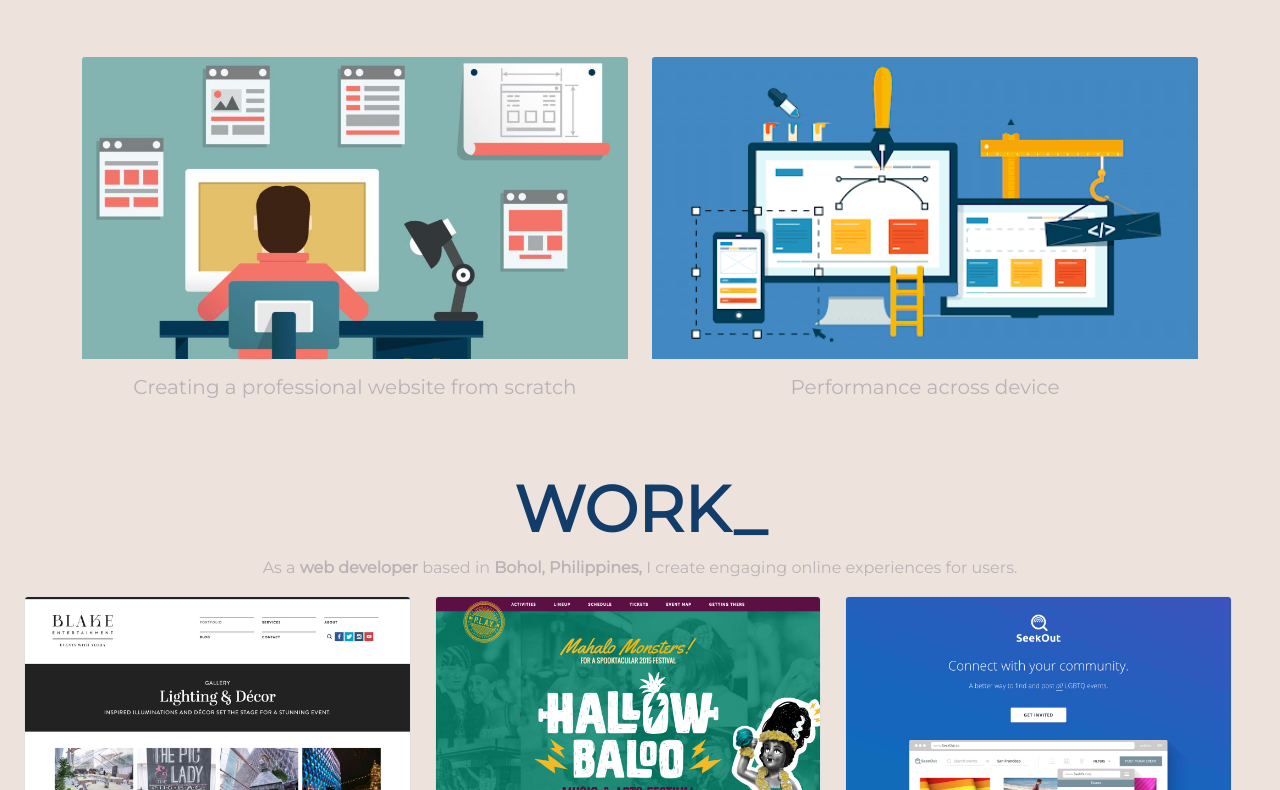
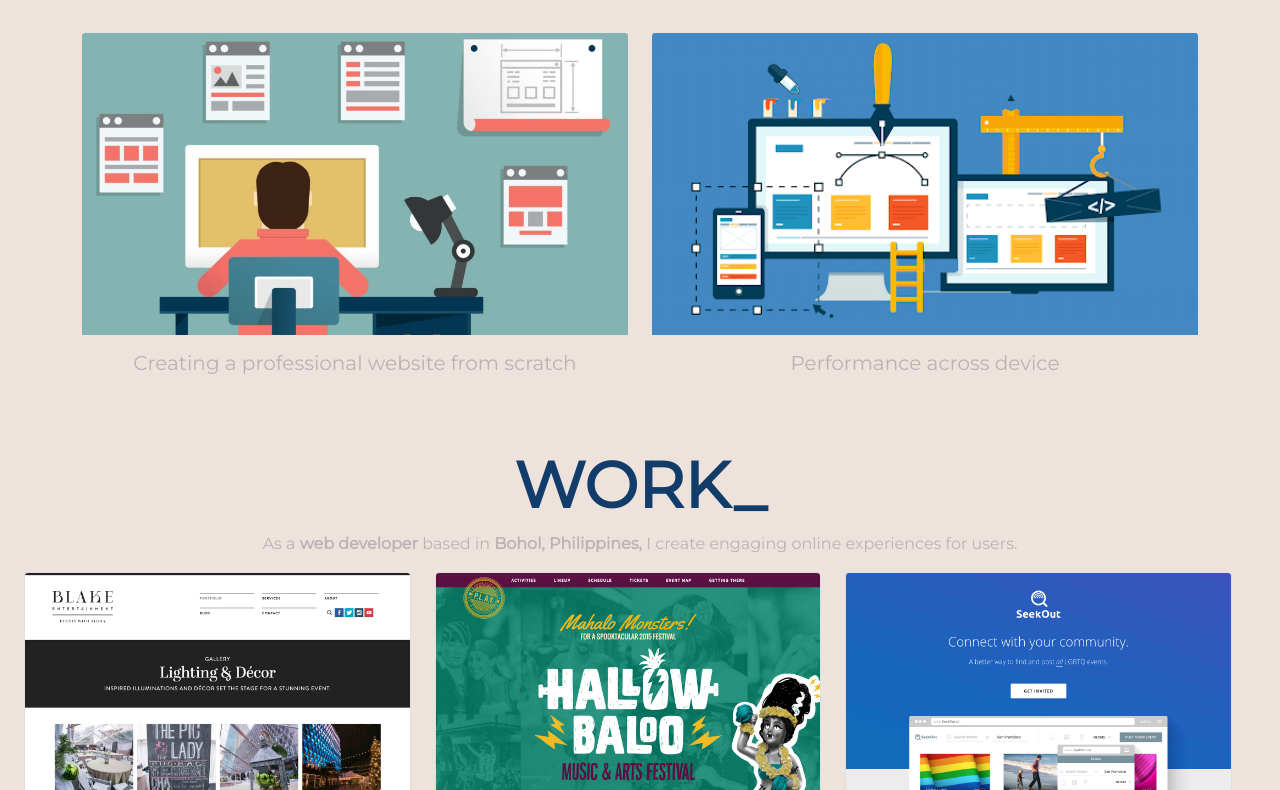
Before and after one commit to anch24/anch24.github.io, a plain HTML site: page index.html in a window 1280 px wide. Shown: the part 323-1113 px from the top of the page. Drawn offline with nearby package versions, Linux system fonts and the light colour scheme.

Commit message:
adjusted margin

```diff
--- a/index.html
+++ b/index.html
@@ -26,7 +26,7 @@
 
 <body>
 
-    <div class="container mt-4">
+    <div class="container">
 
         <!-- Navigation -->
         <nav class="navbar navbar-expand-lg navbar-light bg-light">
```
